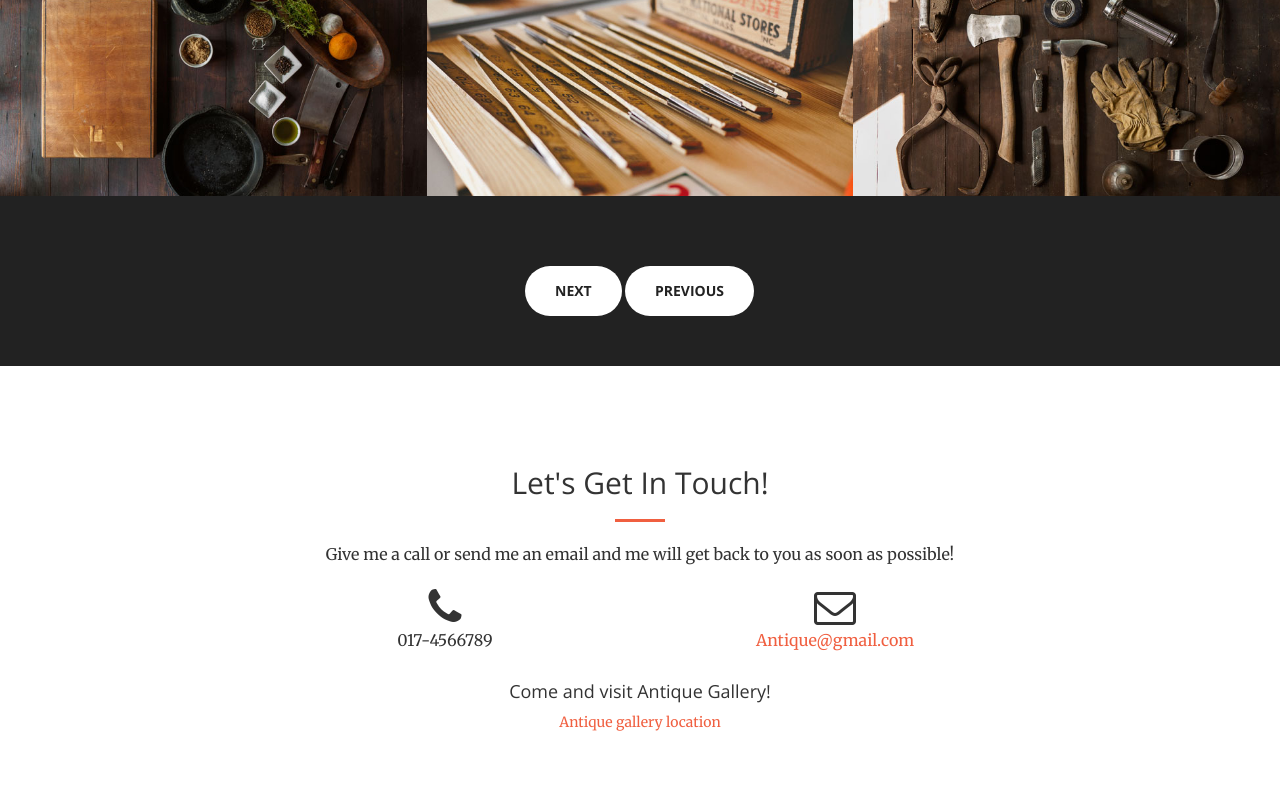
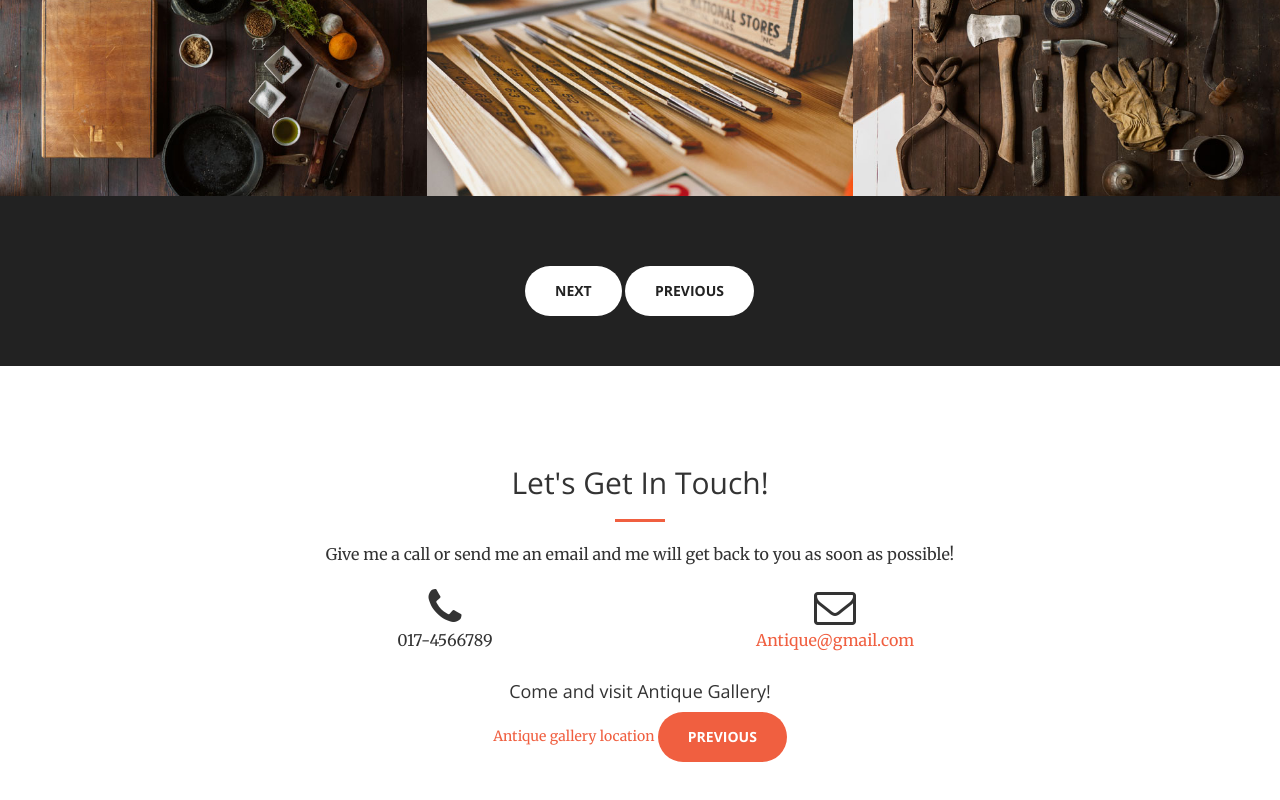
Before and after one commit to wannorsyahida/wannorsyahida.github.io, a website: page index.html in a window 1280 px wide. Shown: the part 1964-2764 px from the top of the page. Drawn offline with nearby package versions, Linux system fonts and the light colour scheme.

Commit message:
Create index.html

```diff
--- a/index.html
+++ b/index.html
@@ -248,7 +248,7 @@ Antique World</p>
             <div class="call-to-action">
                 <h2></h2>
                 <a href="#contact" class="page-scroll btn btn-default btn-xl sr-button">Next</a>
-                 <a     href="#service" class="page-scroll btn btn-default btn-xl sr-button">previous</a>
+                 <a href="#services" class="page-scroll btn btn-default btn-xl sr-button">previous</a>
                     </div>
         </div>
     </aside>
@@ -280,6 +280,7 @@ Antique World</p>
                                 -96.9983206,17z/data=!3m1!4b1!4m5!3m4!1s0x864c2e6ff71d6fc5:0x9aefac4c
                                 92d10d51!8m2!3d33.0298489!4d-96.9961319?hl=en" clas="btn btn-primary btn-xl
                                                                                      page-scroll">Antique gallery location</a>
+                          <a     href="#portfolio" class="btn btn-primary btn-xl page-scroll">previous</a>
                      </div>
                   </div>
     </section>
```
